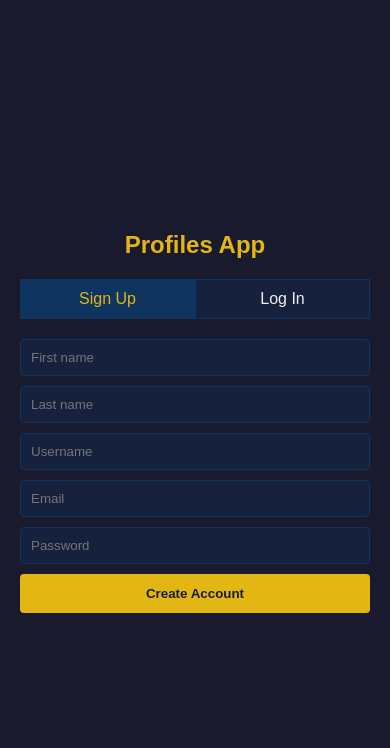
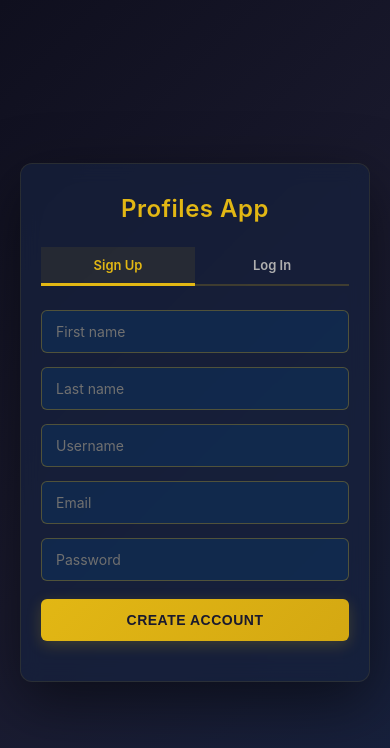
Before and after one commit to black-lotus713/trw-puzzle-dummy-frontend, a website: page public/index.html in a window 390 px wide. Drawn offline with Linux system fonts and the light colour scheme; no server answers.

Commit message:
UI: Modernize design with glassmorphism, improved typography, and better interactions

```diff
--- a/public/index.html
+++ b/public/index.html
@@ -6,25 +6,226 @@
   <title>Profiles</title>
   <style>
     * { box-sizing: border-box; margin: 0; padding: 0; }
-    body { font-family: Arial, sans-serif; background: #1a1a2e; color: #eee; display: flex; justify-content: center; align-items: center; min-height: 100vh; }
-    .container { width: 100%; max-width: 400px; padding: 20px; }
-    h2 { text-align: center; margin-bottom: 20px; color: #e2b714; }
-    .tabs { display: flex; margin-bottom: 20px; }
-    .tab { flex: 1; padding: 10px; text-align: center; cursor: pointer; background: #16213e; border: 1px solid #0f3460; }
-    .tab.active { background: #0f3460; color: #e2b714; }
-    input { width: 100%; padding: 10px; margin-bottom: 10px; border: 1px solid #0f3460; background: #16213e; color: #eee; border-radius: 4px; }
-    button { width: 100%; padding: 12px; background: #e2b714; color: #1a1a2e; border: none; border-radius: 4px; cursor: pointer; font-weight: bold; }
-    button:hover { background: #c9a012; }
-    .message { margin-top: 15px; padding: 10px; border-radius: 4px; text-align: center; }
-    .success { background: #0f3460; color: #4ecca3; }
-    .error { background: #3d0000; color: #ff6b6b; }
-    .profile { margin-top: 20px; padding: 15px; background: #16213e; border-radius: 4px; }
-    .profile p { margin-bottom: 8px; }
+
+    body {
+      font-family: -apple-system, BlinkMacSystemFont, 'Segoe UI', 'Roboto', 'Oxygen', 'Ubuntu', 'Cantarell', sans-serif;
+      background: linear-gradient(135deg, #0f0f1e 0%, #1a1a2e 50%, #16213e 100%);
+      color: #e0e0e0;
+      display: flex;
+      justify-content: center;
+      align-items: center;
+      min-height: 100vh;
+      padding: 20px;
+    }
+
+    .container {
+      width: 100%;
+      max-width: 450px;
+      padding: 40px 30px;
+      background: rgba(22, 33, 62, 0.7);
+      border-radius: 12px;
+      border: 1px solid rgba(226, 183, 20, 0.1);
+      box-shadow: 0 20px 60px rgba(0, 0, 0, 0.5);
+      backdrop-filter: blur(10px);
+    }
+
+    h2 {
+      text-align: center;
+      margin-bottom: 30px;
+      color: #e2b714;
+      font-size: 28px;
+      font-weight: 600;
+      letter-spacing: 0.5px;
+    }
+
+    h3 {
+      color: #e2b714;
+      font-size: 14px;
+      font-weight: 600;
+      text-transform: uppercase;
+      letter-spacing: 1px;
+      margin-top: 28px;
+      margin-bottom: 16px;
+      opacity: 0.9;
+    }
+
+    .tabs {
+      display: flex;
+      margin-bottom: 30px;
+      gap: 0;
+      border-bottom: 2px solid rgba(226, 183, 20, 0.2);
+    }
+
+    .tab {
+      flex: 1;
+      padding: 12px 16px;
+      text-align: center;
+      cursor: pointer;
+      background: transparent;
+      border: none;
+      border-bottom: 3px solid transparent;
+      color: #b0b0b0;
+      font-weight: 600;
+      font-size: 14px;
+      transition: all 0.3s ease;
+      margin-bottom: -2px;
+      position: relative;
+    }
+
+    .tab:hover {
+      color: #e2b714;
+      background: rgba(226, 183, 20, 0.05);
+    }
+
+    .tab.active {
+      border-bottom-color: #e2b714;
+      color: #e2b714;
+      background: rgba(226, 183, 20, 0.08);
+    }
+
+    .tab.hidden {
+      display: none;
+    }
+
+    input {
+      width: 100%;
+      padding: 12px 14px;
+      margin-bottom: 14px;
+      border: 1.5px solid rgba(226, 183, 20, 0.3);
+      background: rgba(15, 52, 96, 0.5);
+      color: #e0e0e0;
+      border-radius: 6px;
+      font-size: 14px;
+      transition: all 0.3s ease;
+      font-family: inherit;
+    }
+
+    input::placeholder {
+      color: #707070;
+    }
+
+    input:focus {
+      outline: none;
+      border-color: #e2b714;
+      background: rgba(15, 52, 96, 0.8);
+      box-shadow: 0 0 0 3px rgba(226, 183, 20, 0.1);
+    }
+
+    button {
+      width: 100%;
+      padding: 13px 16px;
+      margin-top: 4px;
+      margin-bottom: 10px;
+      background: linear-gradient(135deg, #e2b714 0%, #d4a812 100%);
+      color: #1a1a2e;
+      border: none;
+      border-radius: 6px;
+      cursor: pointer;
+      font-weight: 700;
+      font-size: 14px;
+      letter-spacing: 0.5px;
+      transition: all 0.3s ease;
+      box-shadow: 0 4px 15px rgba(226, 183, 20, 0.2);
+      text-transform: uppercase;
+    }
+
+    button:hover {
+      background: linear-gradient(135deg, #f0c930 0%, #e2b714 100%);
+      transform: translateY(-2px);
+      box-shadow: 0 6px 20px rgba(226, 183, 20, 0.3);
+    }
+
+    button:active {
+      transform: translateY(0);
+    }
+
+    .message {
+      margin-top: 18px;
+      padding: 14px 16px;
+      border-radius: 6px;
+      text-align: center;
+      font-size: 14px;
+      font-weight: 500;
+      border: 1px solid;
+      animation: slideIn 0.3s ease;
+    }
+
+    @keyframes slideIn {
+      from {
+        opacity: 0;
+        transform: translateY(-10px);
+      }
+      to {
+        opacity: 1;
+        transform: translateY(0);
+      }
+    }
+
+    .success {
+      background: rgba(78, 204, 163, 0.15);
+      color: #4ecca3;
+      border-color: rgba(78, 204, 163, 0.3);
+    }
+
+    .error {
+      background: rgba(255, 107, 107, 0.15);
+      color: #ff8787;
+      border-color: rgba(255, 107, 107, 0.3);
+    }
+
+    .profile {
+      margin-top: 24px;
+      padding: 20px;
+      background: linear-gradient(135deg, rgba(15, 52, 96, 0.6) 0%, rgba(22, 33, 62, 0.8) 100%);
+      border-radius: 8px;
+      border: 1px solid rgba(226, 183, 20, 0.2);
+      animation: slideIn 0.3s ease;
+    }
+
+    .profile p {
+      margin-bottom: 12px;
+      font-size: 14px;
+      line-height: 1.6;
+    }
+
+    .profile strong {
+      color: #e2b714;
+      font-weight: 600;
+    }
+
     .hidden { display: none; }
-    .logout-btn { margin-top: 15px; background: #c9a012; }
-    .logout-btn:hover { background: #a67c0a; }
+
+    .logout-btn {
+      margin-top: 16px;
+      background: linear-gradient(135deg, #d4a812 0%, #b8940a 100%);
+      box-shadow: 0 4px 15px rgba(212, 168, 18, 0.2);
+    }
+
+    .logout-btn:hover {
+      background: linear-gradient(135deg, #e2b714 0%, #d4a812 100%);
+      box-shadow: 0 6px 20px rgba(226, 183, 20, 0.3);
+    }
+
     .form-section { display: none; }
     .form-section.active { display: block; }
+
+    @media (max-width: 480px) {
+      .container {
+        padding: 30px 20px;
+        border-radius: 12px;
+      }
+      h2 {
+        font-size: 24px;
+        margin-bottom: 24px;
+      }
+      .tabs {
+        margin-bottom: 24px;
+      }
+      .tab {
+        padding: 10px 12px;
+        font-size: 13px;
+      }
+    }
   </style>
 </head>
 <body>
@@ -57,7 +258,7 @@
     <!-- Settings -->
     <div id="settings-form" class="form-section hidden">
       <div id="profile-info"></div>
-      <h3 style="color: #e2b714; margin-top: 20px; margin-bottom: 10px;">Change Password</h3>
+      <h3>Change Password</h3>
       <input type="password" id="current-password" placeholder="Current password" />
       <input type="password" id="new-password" placeholder="New password" />
       <input type="password" id="confirm-password" placeholder="Confirm new password" />
```
